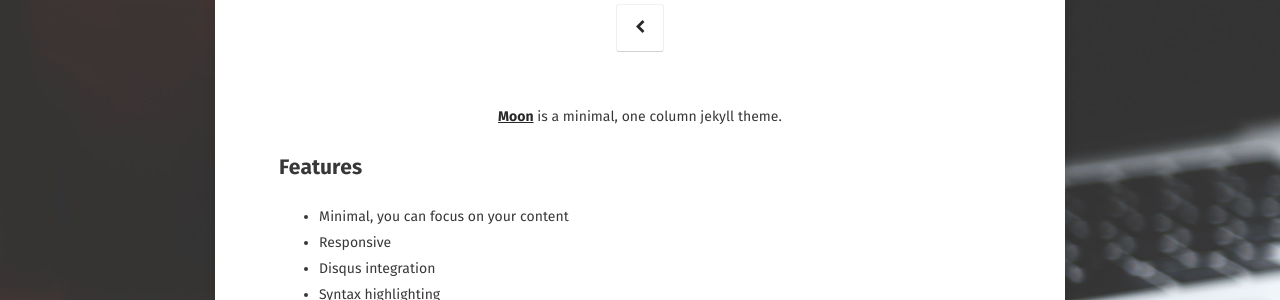
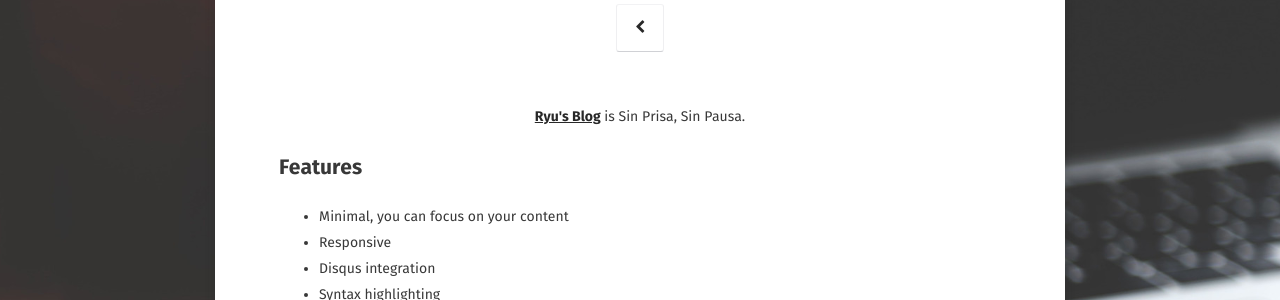
Before and after one commit to jkryu219/jkryu219.github.io, a Jekyll site: the page built from about/index.md, in a window 1280 px wide. Shown: the part 185-485 px from the top of the page. Built offline with Jekyll 4.4.1, drawn with Linux system fonts in a browser that asks for light colours; some web fonts are replaced.

Commit message:
url change

```diff
--- a/_config.yml
+++ b/_config.yml
@@ -8,7 +8,7 @@ logo:               'assets/img/logo.png'
 background:         'assets/img/placeholder-big.jpg'
 tiled_bg:           false   # Set this true if you want to tile your background image, otherwise it will be covered
 locale:             en_US
-url:                https://taylantatli.github.io/Moon
+url:                https://jkryu219.github.io
 
 # Jekyll
 permalink:          /:title/
--- a/about/index.md
+++ b/about/index.md
@@ -6,7 +6,7 @@ date: 2016-03-21
 comments: false
 ---
 
-<center><a href="http://taylantatli.github.io/Moon"><b>Moon</b></a> is a minimal, one column jekyll theme.</center>
+<center><a href="http://jkryu219.github.io"><b>Ryu's Blog</b></a> is Sin Prisa, Sin Pausa.</center>
 
 ## Features
 * Minimal, you can focus on your content
```
Also changed, not shown: 3 other files.
